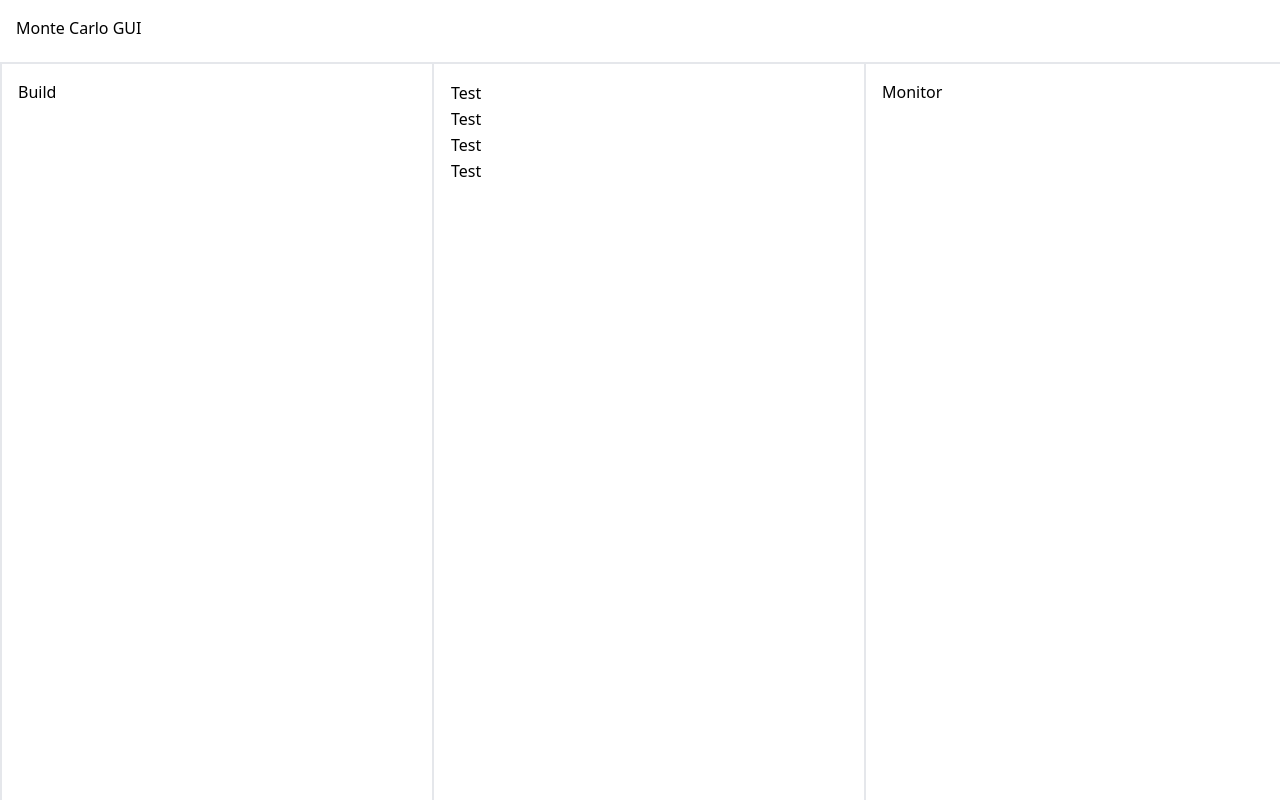
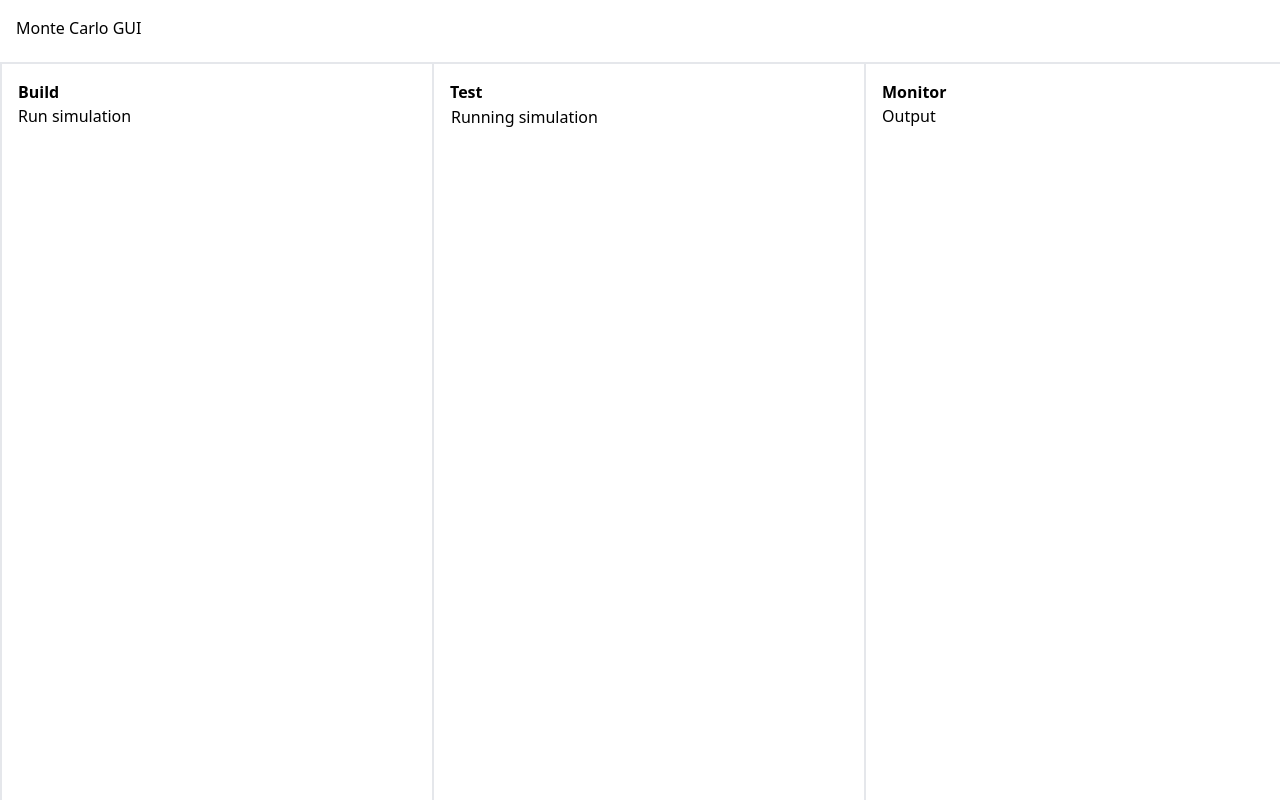
Before and after one commit to apausa/webApplicationDevelopment, a Next.js app: page / in a window 1280 px wide. Built offline with nearby package versions, Linux system fonts and the light colour scheme.

Commit message:
Implement button to run simulation

```diff
--- a/src/components/dashboard/build.tsx
+++ b/src/components/dashboard/build.tsx
@@ -1,5 +1,20 @@
+'use client';
+
 import React from 'react';
+import getSimulation from '@/services/run';
 
 export default async function Build() {
-  return <div className="pt-20 pl-4 h-screen border-l-2">Build</div>;
+  return (
+    <div className="pt-20 pl-4 h-screen border-l-2">
+      <h2 className="font-bold">Build</h2>
+      <button
+        type="button"
+        className="button"
+        onClick={() => getSimulation()}
+      >
+        Run simulation
+
+      </button>
+    </div>
+  );
 }
--- a/src/components/dashboard/monitor.tsx
+++ b/src/components/dashboard/monitor.tsx
@@ -1,5 +1,10 @@
 import React from 'react';
 
 export default async function Monitor() {
-  return <div className="pt-20 pl-4 h-screen border-l-2">Monitor</div>;
+  return (
+    <div className="pt-20 pl-4 h-screen border-l-2">
+      <h2 className="font-bold">Monitor</h2>
+      <p>Output</p>
+    </div>
+  );
 }
--- a/src/components/dashboard/test.tsx
+++ b/src/components/dashboard/test.tsx
@@ -3,19 +3,11 @@ import React from 'react';
 export default async function Test() {
   return (
     <div className="pt-20 pl-4 h-screen border-l-2">
+      <h2 className="font-bold">Test</h2>
       <table className="table-auto">
         <tbody>
           <tr>
-            <td>Test</td>
-          </tr>
-          <tr>
-            <td>Test</td>
-          </tr>
-          <tr>
-            <td>Test</td>
-          </tr>
-          <tr>
-            <td>Test</td>
+            <td>Running simulation</td>
           </tr>
         </tbody>
       </table>
--- a/src/services/run.ts
+++ b/src/services/run.ts
@@ -1,26 +1,26 @@
 // import axios from 'axios';
 
-// export default async function getSimulation() {
-//   const command = '/cvmfs/alice.cern.ch/containers/bin/apptainer/current/bin/apptainer';
-//   const argumentsObject = {
-//     arg0: 'exec',
-//     arg1: '-C',
-//     arg2: '-B',
-//     arg3: '/cvmfs:/cvmfs,/tmp:/tmp,/work:/work',
-//     arg4: '--pwd',
-//     arg5: '/work',
-//     arg6: '/cvmfs/alice.cern.ch/containers/fs/singularity/rel8-alice-20220503',
-//     arg7: '/bin/bash',
-//     arg8: '-c',
-//     arg9: '/work/script.sh',
-//   };
+export default async function getSimulation() {
+  const command = '/cvmfs/alice.cern.ch/containers/bin/apptainer/current/bin/apptainer';
+  const argumentsObject = {
+    arg0: 'exec',
+    arg1: '-C',
+    arg2: '-B',
+    arg3: '/cvmfs:/cvmfs,/tmp:/tmp,/work:/work',
+    arg4: '--pwd',
+    arg5: '/work',
+    arg6: '/cvmfs/alice.cern.ch/containers/fs/singularity/rel8-alice-20220503',
+    arg7: '/bin/bash',
+    arg8: '-c',
+    arg9: '/work/script.sh',
+  };
 
-//   const argumentsArray = [{ ...argumentsObject }];
+  const argumentsArray = [{ ...argumentsObject }];
 
-//   const url = `${process.env.ROUTE}/spawn`;
-//   const config = { command, argumentsArray };
-//   const response = await axios.post(url, config);
+  const url = '/api/spawn';
+  const config = { command, argumentsArray };
+  //   const response = await axios.post(url, config);
 
-//   console.log('response', response);
-//   // return response;
-// }
+  console.log(url, config);
+  // return response;
+}
```
